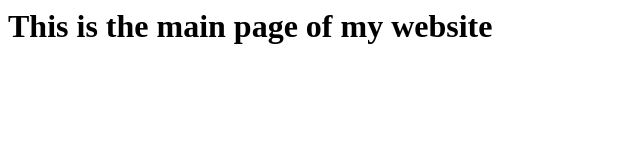
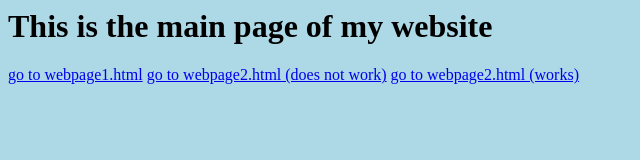
Before and after one commit to YTK0520/YTK0520e.github.io, a plain HTML site: page docs/index.html in a window 1280 px wide. Shown: the whole page, without its empty margins (0-640 px from the left). Drawn offline with Linux system fonts and the light colour scheme.

Commit message:
Update index.html

```diff
--- a/docs/index.html
+++ b/docs/index.html
@@ -1,8 +1,16 @@
 <html>
 <head>
 <title>Main page</title>
+<style>
+body {
+  background-color: lightblue;
+}
+</style>
 </head>
 <body>
 <h1>This is the main page of my website</h1>
+  <a href="webpage1.html">go to webpage1.html</a>
+  <a href="webpage2.html">go to webpage2.html (does not work)</a>
+  <a href="folder1/webpage2.html">go to webpage2.html (works)</a>
 </body>
 </html>
```
Lines whose indentation alone changed are shown as unchanged.
